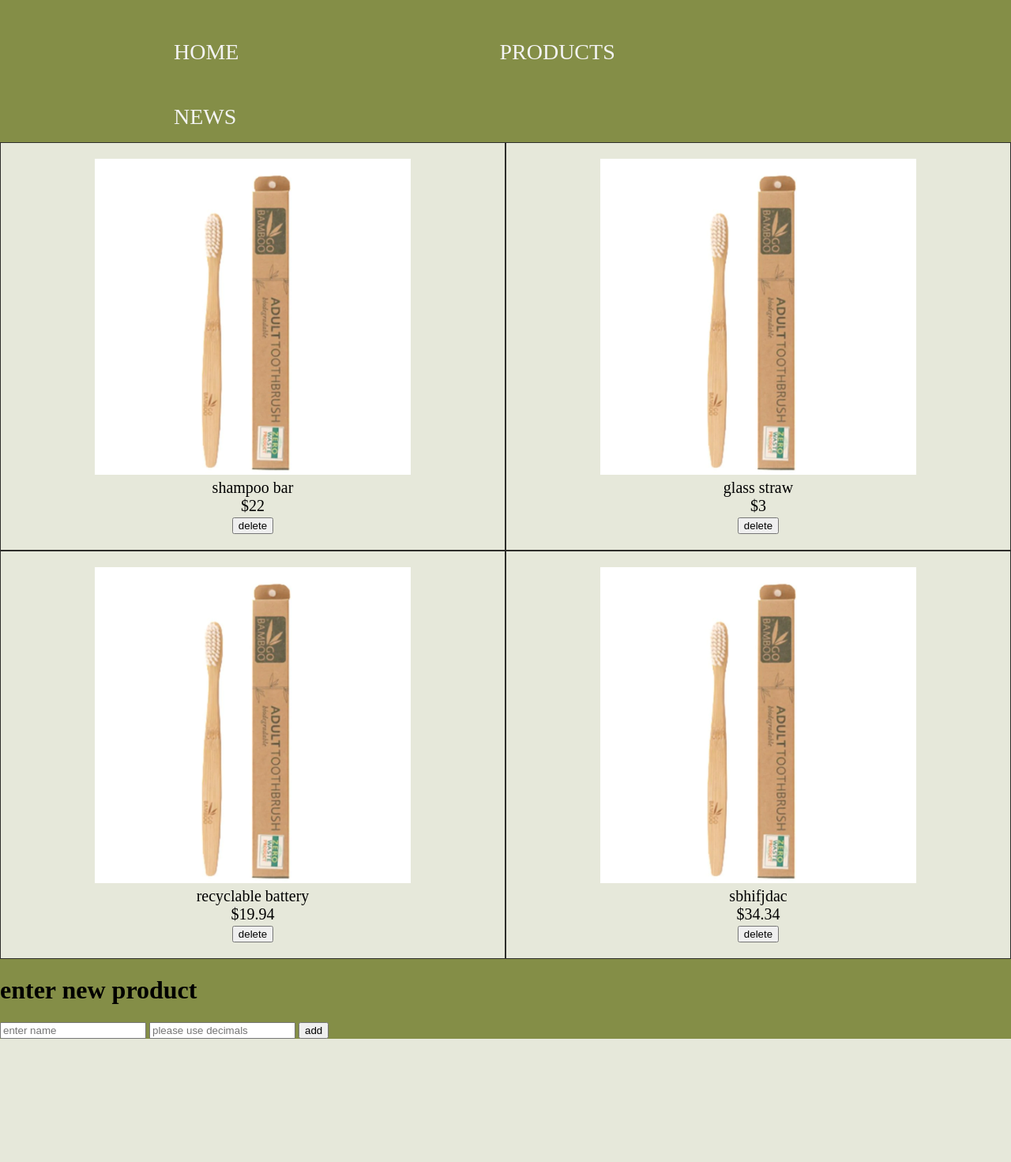
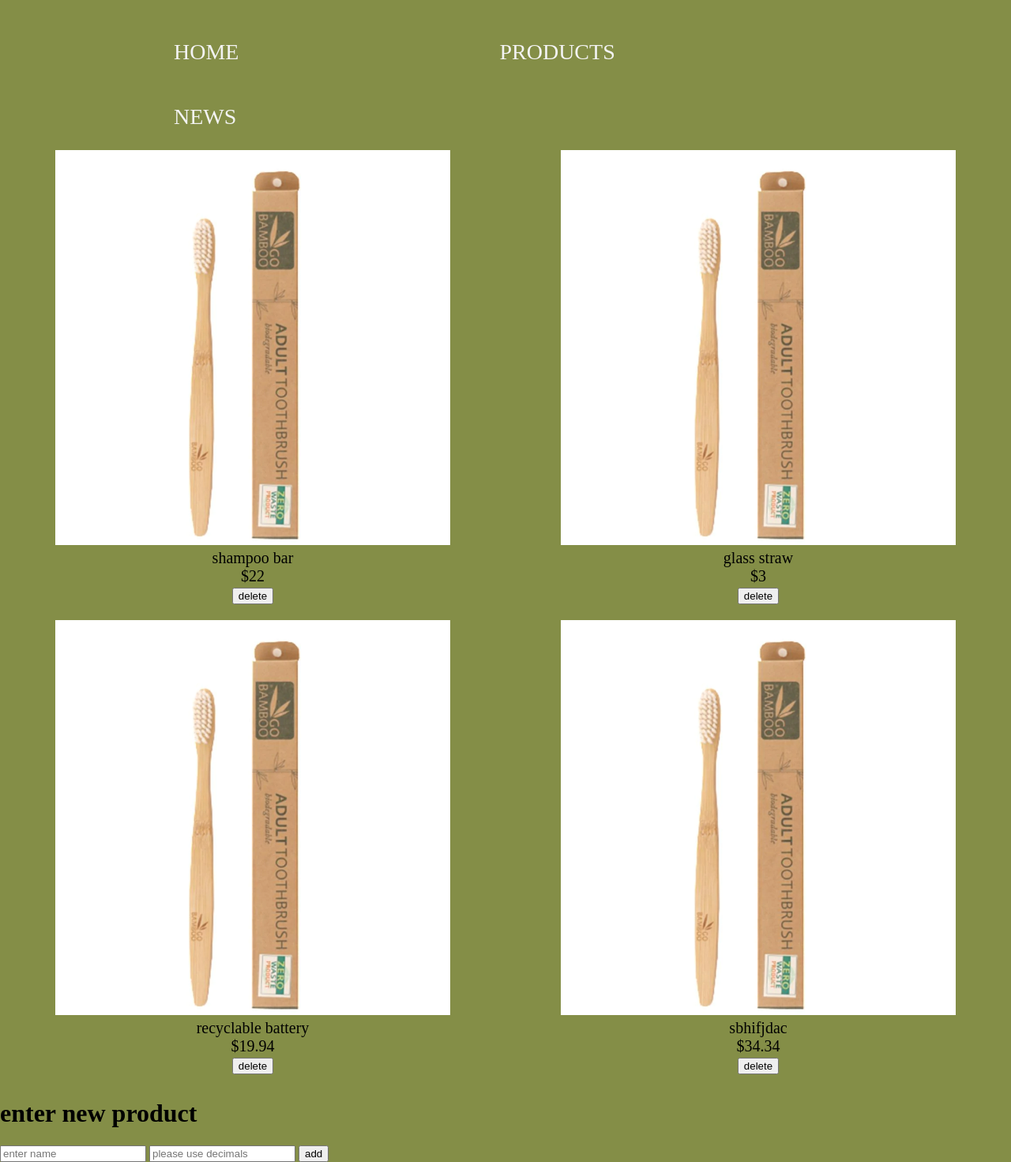
Before and after one commit to slee498/web-application, a Flask app: page /product in a window 1280 px wide. Shown: the whole page at 79% size. Before the commit the page ends 1315 px from the top, so only its background shows below. Run offline with Flask 2, Linux system fonts and the light colour scheme; data comes from the database, SQL or seed files in the repository; both versions use the stored data as it was after the commit.

Commit message:
remove grid styling

```diff
--- a/static/styles.css
+++ b/static/styles.css
@@ -5,16 +5,15 @@
 }
 
 .grid-item {
-  background-color: rgba(255, 255, 255, 0.8);
-  border: 1px solid rgba(0, 0, 0, 0.8);
-  padding: 20px;
+  border: none;
+  padding: 10px;
   font-size: 20px;
   text-align: center;
 }
 
 img {
-  width: 400px;
-  height: 400px;
+  width: 500px;
+  height: 500px;
 }
 
 /* home imsge*/
```
Also changed, not shown: product.db.
